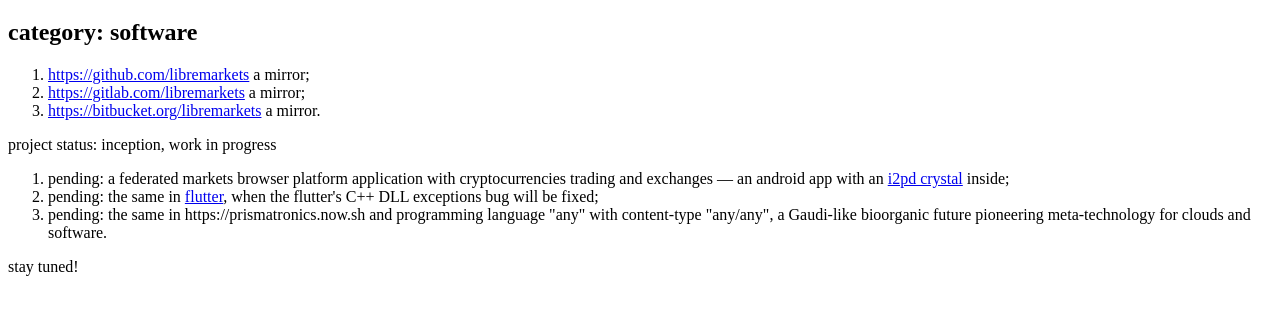
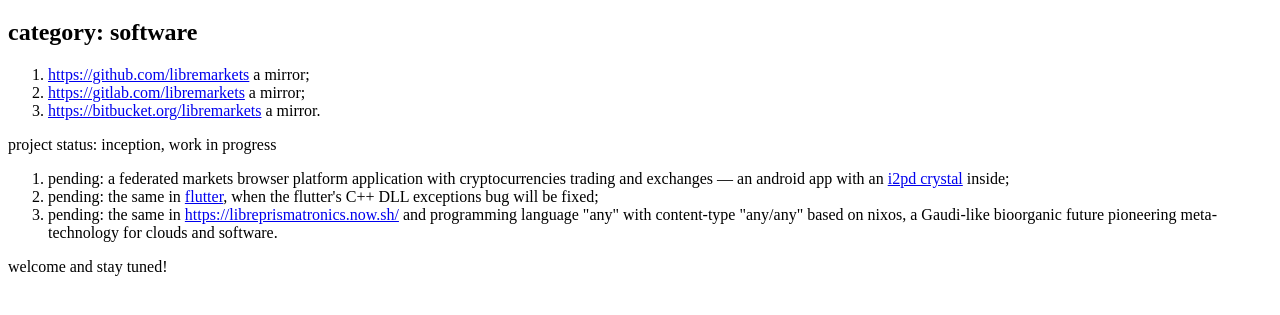
Before and after one commit to libremarkets/libremarkets_i2p_htdocs, a plain HTML site: page index.html in a window 1280 px wide. Shown: the part 61-376 px from the top of the page. Drawn offline with Linux system fonts and the light colour scheme.

Commit message:
Update index.html

```diff
--- a/index.html
+++ b/index.html
@@ -14,7 +14,7 @@
 <p><ol>
   <li>pending: a federated markets browser platform application with cryptocurrencies trading and exchanges &mdash; an android app with an <a href="https://i2pd.website/" target="_blank" rel="noopener" rel="noreferer">i2pd crystal</a> inside;</li>
   <li>pending: the same in <a href="https://flutter.dev/">flutter</a>, when the flutter's C++ DLL exceptions bug will be fixed;</li>
-  <li>pending: the same in https://prismatronics.now.sh</a> and programming language "any" with content-type "any/any", a Gaudi-like bioorganic future pioneering meta-technology for clouds and software.</li>
+  <li>pending: the same in <a href="https://libreprismatronics.now.sh/">https://libreprismatronics.now.sh/</a> and programming language "any" with content-type "any/any" based on nixos, a Gaudi-like bioorganic future pioneering meta-technology for clouds and software.</li>
 </ol></p>
 
-stay tuned!
+welcome and stay tuned!
```
